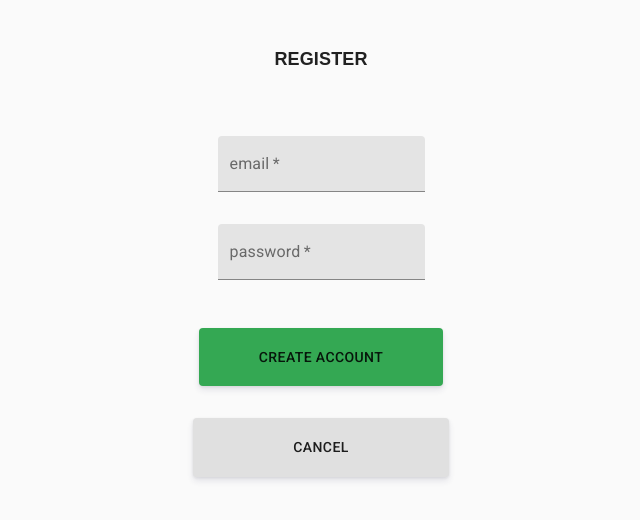
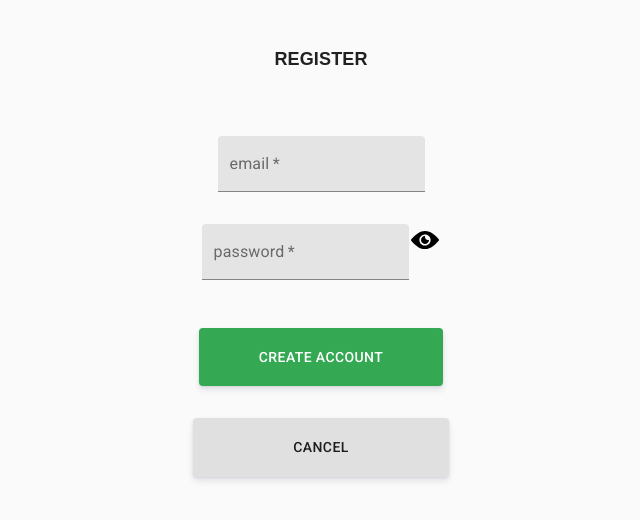
Before and after one commit to TeamEazyMeals/eazy-meals, a React (Create React App) app: page /homepage/signup in a window 1280 px wide. Shown: the top 520 px of the page, without its empty margins (319-959 px from the left). Built offline with nearby package versions, Linux system fonts and the light colour scheme; what gotrue-js would draw is missing.

Commit message:
toggle password visibility functionality added

```diff
--- a/src/components/SignUpSetUp/SignUpSetUp.jsx
+++ b/src/components/SignUpSetUp/SignUpSetUp.jsx
@@ -1,10 +1,11 @@
 import React from "react";
+import { useState } from "react";
 import { Redirect } from "react-router-dom";
 import useSignUp from "./SignUp.stories";
 import useAuth from "../../utility/useAuth";
 import { TextField, Button } from "@material-ui/core";
 import styled from "styled-components";
-import Visibility from "@material-ui/icons/Visibility";
+import { IoIosEye, IoIosEyeOff } from "react-icons/io";
 import IconButton from "@material-ui/core/IconButton";
 
 const Form = styled.form`
@@ -12,7 +13,7 @@ const Form = styled.form`
   flex-direction: column;
   align-items: center;
   padding: 2rem;
-  color:white
+  color: white;
 `;
 const Butt = styled.div`
   text-align: center;
@@ -26,7 +27,7 @@ const StyledButton = styled(Button)`
     background: #34a853;
     box-shadow: 0 4px 6px rgba(50, 50, 93, 0.11), 0 1px 3px rgba(0, 0, 0, 0.08);
     padding: 17px 60px;
-
+    color:white;
 `;
 const Label = styled.label`
   padding: 1rem;
@@ -34,21 +35,43 @@ const Label = styled.label`
 const Nav = styled.nav`
 padding 2rem;
 `;
-const Title =styled.h1`
+const Title = styled.h1`
   text-align: center;
   font-family: Arial, Helvetica, sans-serif;
   font-size: large;
-
-`
-const CancelButton= styled(Button)`
-&&{
+`;
+const CancelButton = styled(Button)`
+  && {
     box-shadow: 0 4px 6px rgba(50, 50, 93, 0.11), 0 1px 3px rgba(0, 0, 0, 0.08);
     padding: 17px 100px;
     display: flex;
   }
 `;
+const StyledIoIosEye = styled(IoIosEye)`
+  && {
+    fill: black;
+    width: 2rem;
+    height: auto;
+  }
+`;
+const StyledIoIosEyeOff = styled(IoIosEyeOff)`
+  && {
+    fill:black;
+    width: 2rem;
+    height: auto;
+  }
+`;
+
+const passwordAndEyeDiv = styled.div`
+display:flex;
+justify-content:center;
+`
 
 const SignUp = () => {
+  const [passwordShown, setPasswordShown] = useState(false);
+  const togglePasswordVisiblity = () => {
+    setPasswordShown(passwordShown ? false : true);
+  };
   const {
     error,
     email,
@@ -75,22 +98,32 @@ const SignUp = () => {
           </Label>
 
           <Label>
+            <passwordAndEyeDiv>
               <TextField
                 variant="filled"
-              type="password"
+                type={passwordShown ? "text" : "password"}
                 label="password"
                 autoComplete="on"
                 required
                 value={password}
                 onChange={handlePasswordInput}
               />
+              {passwordShown ? (
+                <StyledIoIosEyeOff onClick={togglePasswordVisiblity} />
+              ) : (
+                <StyledIoIosEye onClick={togglePasswordVisiblity} />
+              )}
+            </passwordAndEyeDiv>
           </Label>
-          <Butt >
+
+          <Butt>
             <StyledButton type="submit" variant="contained">
               CREATE ACCOUNT
             </StyledButton>
-          </Butt >
-          <CancelButton variant="contained" href="/">CANCEL</CancelButton>
+          </Butt>
+          <CancelButton variant="contained" href="/">
+            CANCEL
+          </CancelButton>
         </Form>
       </Nav>
     </>
--- a/src/views/AllRecipes/HomePage.jsx
+++ b/src/views/AllRecipes/HomePage.jsx
@@ -25,14 +25,12 @@ const HeaderWrapper = styled.div`
   background-color: white;
   width: 40em;
   display:flex;
-  justify-content:center;
+  align-items:center;
 `;
 
+
 const Wrapper = styled.nav`
-  // transform: rotate(7.64deg);
-  padding: 4em;
   background: #34a853;
-  margin-top: -3em;
   margin-bottom: 4em;
   width:100em;
 `;
@@ -74,7 +72,7 @@ const SignInButton = styled(Button)`
 
 const ButtonsDiv = styled.div`
   display: flex;
-  justify-content: center;
+  align-items: center;
   flex-direction: column;
   padding: 3rem;
 `;
@@ -84,7 +82,6 @@ const IconTextWrap = styled.div`
   display: flex;
   width: 100%;
   max-width: 600px;
-  align-items: center;
   justify-content: center;
 `;
 const Text = styled.p`
@@ -104,7 +101,7 @@ const TitleWrap = styled.div`
   width: 100%;
   max-width: 600px;
   align-items: center;
-  justify-content: center;
+
 `;
 
 const Line = styled.div`
```
Also changed, not shown: 1 other file (tests, documents, lock files or other folders). Lines whose indentation alone changed are shown as unchanged.
